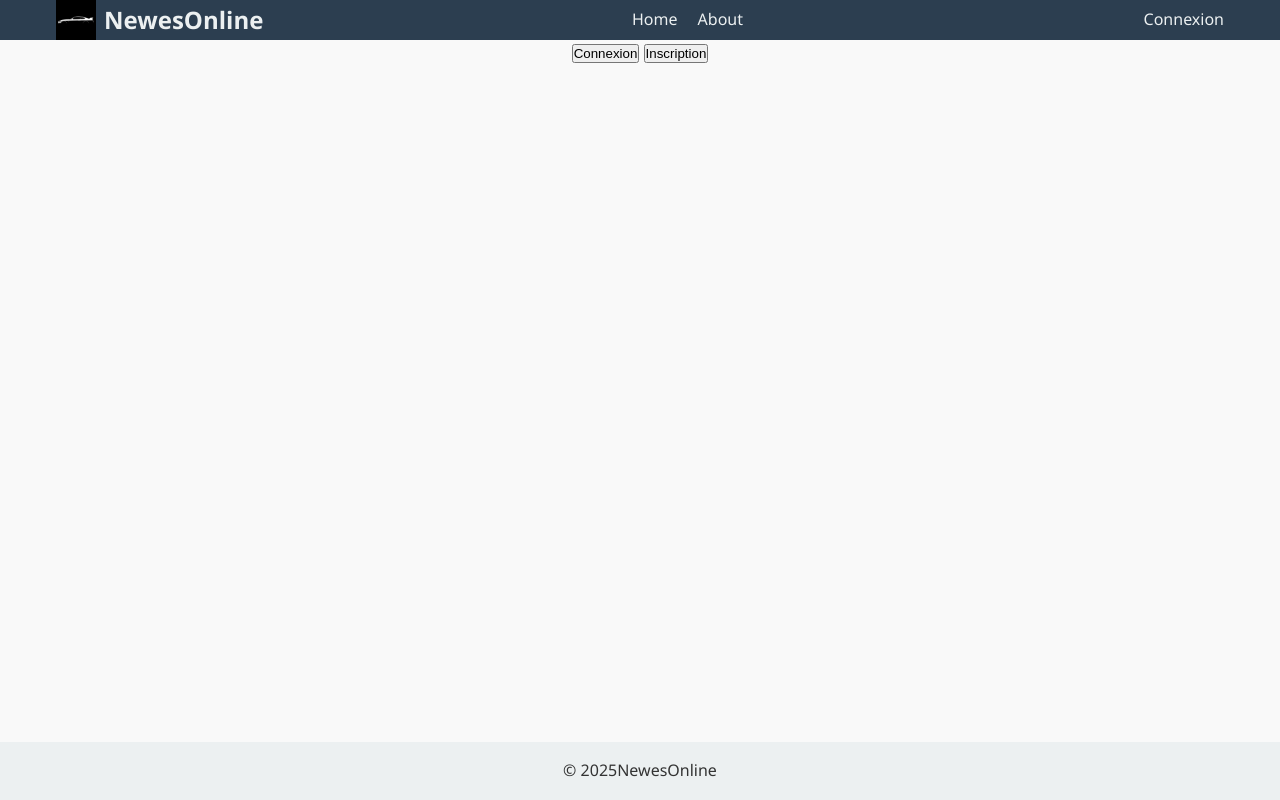
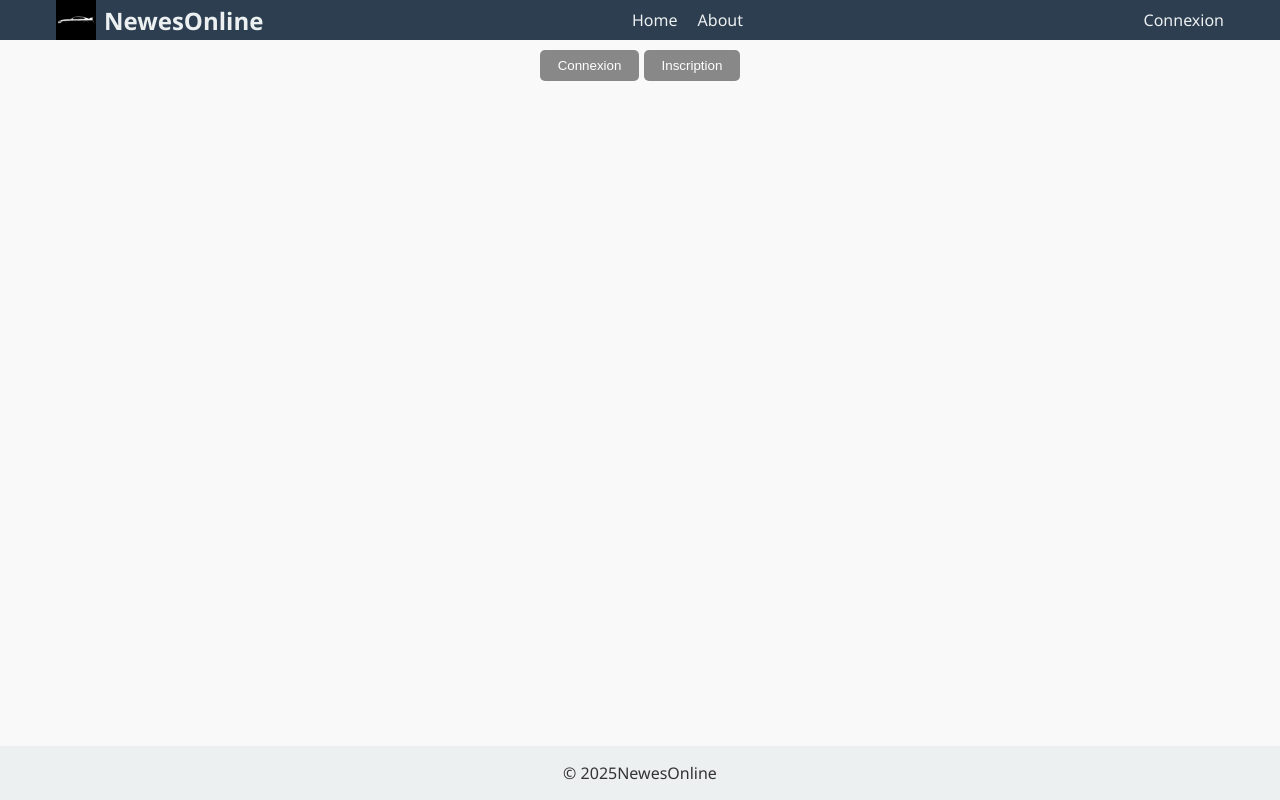
Before and after one commit to MarvynRicher24/NewesOnline, a PHP site: page /views/auth/connexion.php?action=1 in a window 1280 px wide. Run offline with PHP 8.4, Linux system fonts and the light colour scheme.

Commit message:
Update
Return Buttons

```diff
--- a/public/css/style.css
+++ b/public/css/style.css
@@ -7,7 +7,6 @@
 
 body {
     font-family: 'Segoe UI', Tahoma, sans-serif;
-    line-height: 1.6;
     color: #333;
     background: #f9f9f9;
     display: flex;
--- a/views/admin/announcement_form.php
+++ b/views/admin/announcement_form.php
@@ -1,8 +1,10 @@
 <?php include __DIR__ . '/../partials/header.php'; ?>
+
+<a href="index.php?controller=admin" class="button" style="margin-top: 10px; background: #888; color: #fff; text-decoration:none; padding:8px 18px; border-radius:5px;">Return</a>
 
 <h2><?= isset($announcement) ? 'Edit' : 'Add' ?> announcement</h2>
 <form action="index.php?controller=admin&action=<?= isset($announcement) ? 'edit&id=' . $announcement['id'] : 'add' ?>" method="post" enctype="multipart/form-data">
-    <label>Title:</label>
+<label>Title:</label>
     <input type="text" name="title" value="<?= htmlspecialchars($announcement['title'] ?? '') ?>" required>
 
     <label>Subtitle:</label>
--- a/views/auth/connexion.php
+++ b/views/auth/connexion.php
@@ -1,8 +1,8 @@
 <?php include __DIR__ . '/../partials/header.php'; ?>
 
 <div>
-    <button onclick="showForm('login')">Connexion</button>
-    <button onclick="showForm('register')">Inscription</button>
+    <button class="button" style="border: none; margin-top: 10px; background: #888; color: #fff; text-decoration:none; padding:8px 18px; border-radius:5px;" onclick="showForm('login')">Connexion</button>
+    <button class="button" style="border: none; margin-top: 10px; background: #888; color: #fff; text-decoration:none; padding:8px 18px; border-radius:5px;" onclick="showForm('register')">Inscription</button>
 </div>
 
 <div id="login-form" style="display:<?= (empty($_GET['action']) || $_GET['action'] === 'connexion') ? 'block' : 'none' ?>">
@@ -21,7 +21,7 @@
         <label>Password:</label><input type="password" name="password" required>
         <label>Avatar:</label><input type="file" name="avatar">
         <label>Description:</label><textarea name="description"></textarea>
-        <button type="submit">S'inscrire</button>
+        <button type="submit">Inscription</button>
         <?php if (!empty($register_error)): ?><p class="error"><?=htmlspecialchars($register_error)?></p><?php endif; ?>
     </form>
 </div>
--- a/views/public/announcement_detail.php
+++ b/views/public/announcement_detail.php
@@ -1,4 +1,7 @@
 <?php include __DIR__ . '/../partials/header.php'; ?>
+
+<a href="index.php?controller=public&action=announcements" class="button" style="margin-top: 10px; background: #888; color: #fff; text-decoration:none; padding:8px 18px; border-radius:5px;">Return</a>
+
 <div class="detail-container">
     <h2><?= htmlspecialchars($announcement['title']) ?></h2>
     <?php if ($announcement['category_name']): ?>
```
